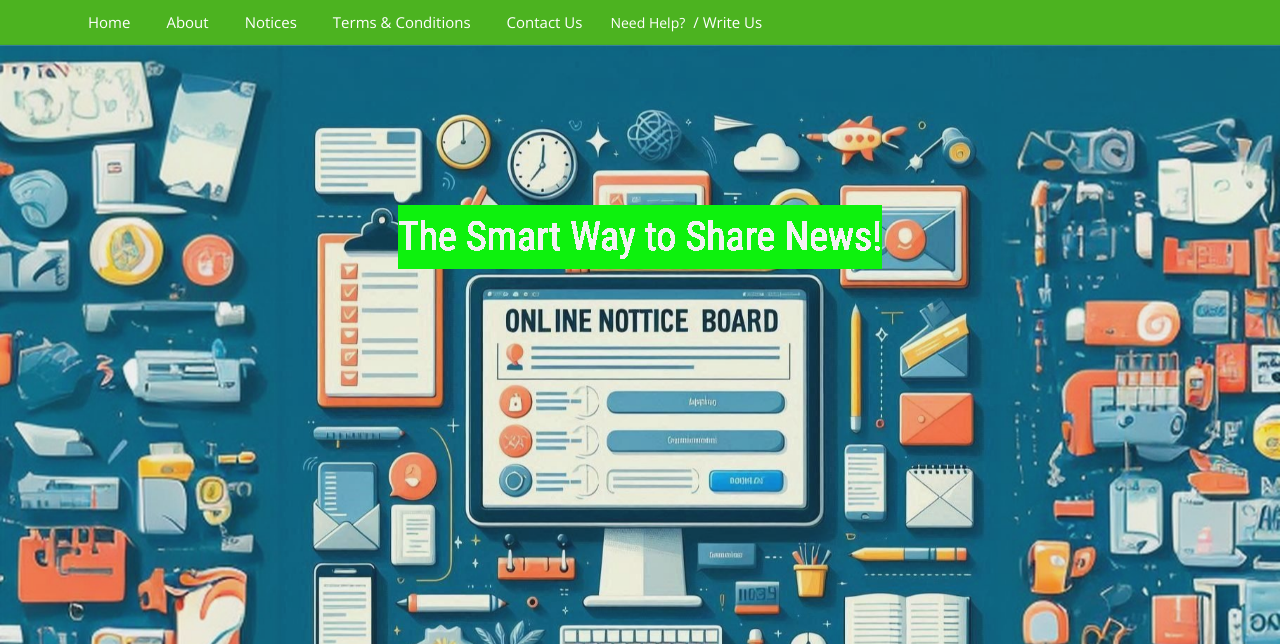
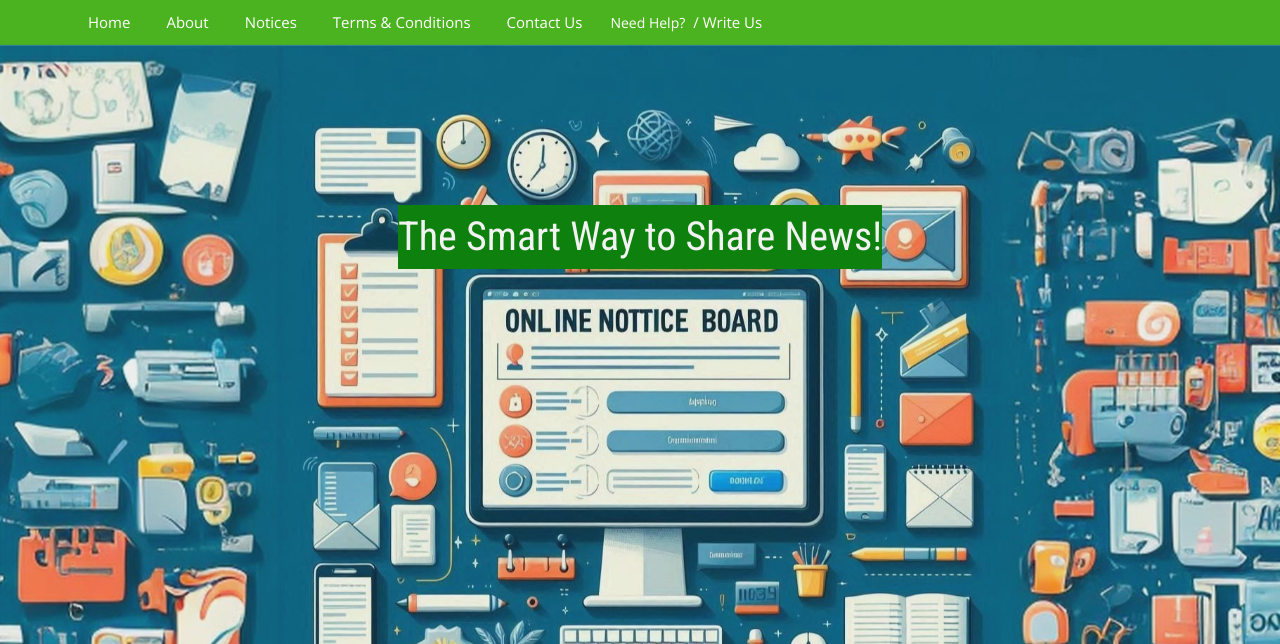
Before and after one commit to Paras7723/Project, a PHP site: page / in a window 1280 px wide. Shown: the part 101-745 px from the top of the page. Run offline with PHP 8.4, Linux system fonts and the light colour scheme; a user stored in the database is signed in; data comes from the database, SQL or seed files in the repository.

Commit message:
modified banner text

```diff
--- a/css/style.css
+++ b/css/style.css
@@ -151,8 +151,6 @@ i.fa.fa-lock {
     margin-bottom: 70px;
     padding: 4em 0 0;
     text-align: center;
-    color: #34ad00;
-    filter: brightness(10000%);
     color: white;
 
 
```
